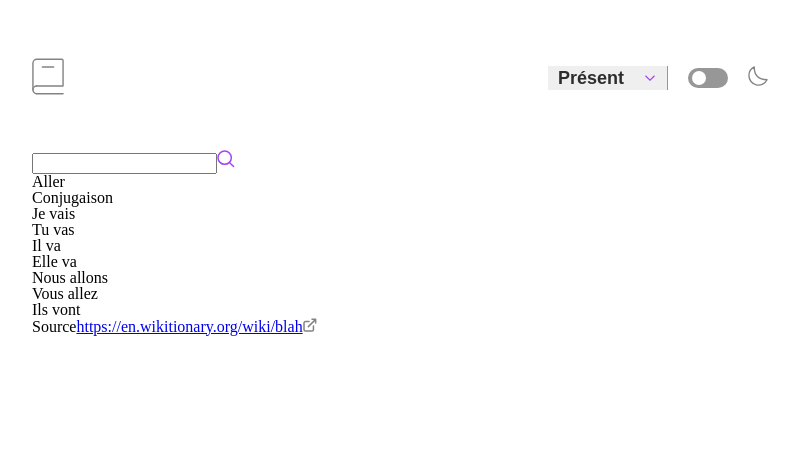
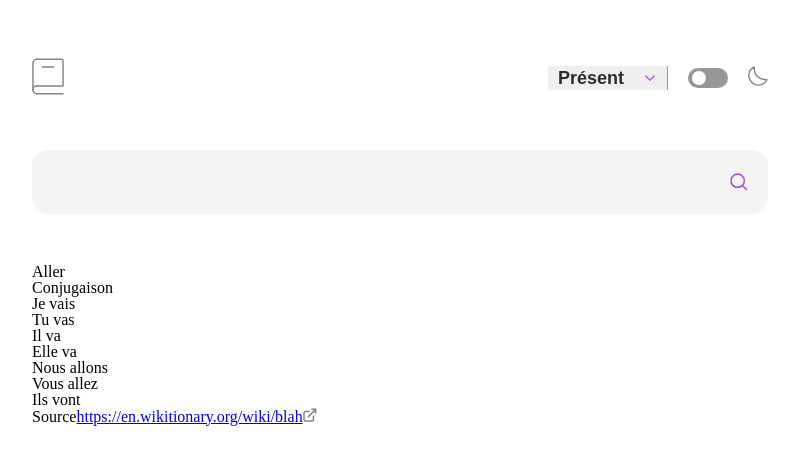
Before and after one commit to Xavier-Hsiao/french-conjugation-tool, a React (Vite) app: page / in a window 1280 px wide. Shown: the top 464 px of the page, without its empty margins (240-1038 px from the left). Built offline with nearby package versions, Linux system fonts and the light colour scheme.

Commit message:
Build: add Search component

```diff
--- a/src/App.jsx
+++ b/src/App.jsx
@@ -2,6 +2,7 @@ import styles from "./App.module.scss";
 import * as FrenchVerbs from "french-verbs";
 import Lefff from "french-verbs-lefff/dist/conjugations.json";
 import Header from "./components/Header/Header";
+import Search from "./components/Search/Search";
 
 export default function App() {
   return (
@@ -10,15 +11,6 @@ export default function App() {
       <Search />
       <Main />
       <Footer />
-    </div>
-  );
-}
-
-function Search() {
-  return (
-    <div className={styles.search}>
-      <input type="text" className={styles.searchInput} />
-      <img src="src/assets/images/icon-search.svg" alt="search-icon" />
     </div>
   );
 }
--- /dev/null
+++ b/src/components/Search/Search.jsx
@@ -0,0 +1,10 @@
+import styles from "./Search.module.scss";
+
+export default function Search() {
+  return (
+    <div className={styles.search}>
+      <input type="text" className={styles.searchInput} />
+      <img src="src/assets/images/icon-search.svg" alt="search-icon" />
+    </div>
+  );
+}
--- /dev/null
+++ b/src/components/Search/Search.module.scss
@@ -0,0 +1,35 @@
+@use "../../styles/color.module.scss";
+
+.search {
+  position: relative;
+  display: flex;
+  align-items: center;
+  width: 100%;
+  margin-bottom: 50px;
+
+  .searchInput {
+    box-sizing: content-box;
+    width: 100%;
+    height: 64px;
+    padding: 0 20px;
+    border: none;
+    border-radius: 16px;
+    background-color: #f4f4f4;
+    outline-style: none;
+    font-size: 20px;
+    font-weight: bold;
+    color: color.$text-primary-light;
+    cursor: pointer;
+
+    &:focus {
+      outline-style: solid;
+      outline-color: color.$highlight-primary;;
+      color: color.$highlight-primary;
+    }
+  }
+
+  img {
+    position: absolute;
+    right: 20px;
+  }
+}
```
